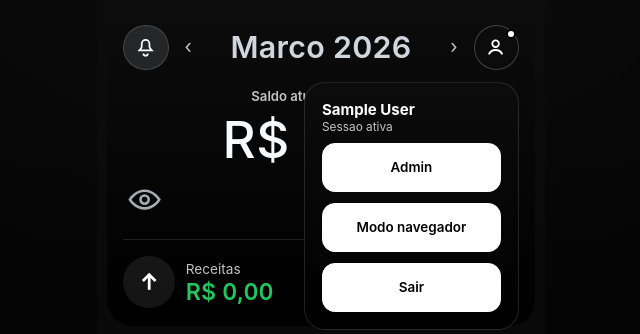
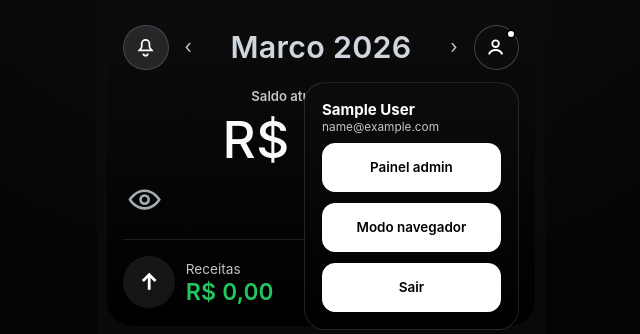
Before and after one commit to Nielssouza/CONTROL_FINANCE, a Django app: page / in a window 1280 px wide, after a click that opens the changed part. Shown: the top 334 px of the page, without its empty margins (319-959 px from the left). Run offline with Django 5.2, Linux system fonts and the light colour scheme; the visitor is signed in with stand-in values (Sample User, id 1); data comes from the database, SQL or seed files in the repository; data that the repository does not hold is empty; some libraries are stand-ins or nearby versions.

Commit message:
Show signup flow and clarify user menu

```diff
--- a/nexo/settings.py
+++ b/nexo/settings.py
@@ -54,7 +54,10 @@ if HEROKU_DYNO and not any("herokuapp.com" in origin for origin in CSRF_TRUSTED_
 if f"https://{default_primary_host}" not in CSRF_TRUSTED_ORIGINS:
     CSRF_TRUSTED_ORIGINS.append(f"https://{default_primary_host}")
 
-PUBLIC_SIGNUP_ENABLED = env_bool("PUBLIC_SIGNUP_ENABLED", default=False)
+PUBLIC_SIGNUP_ENABLED = env_bool(
+    "PUBLIC_SIGNUP_ENABLED",
+    default=RUNSERVER and (not TESTING) and (not HEROKU_DYNO),
+)
 
 
 INSTALLED_APPS = [
--- a/templates/dashboard/home.html
+++ b/templates/dashboard/home.html
@@ -174,10 +174,10 @@
 
                 <div class="dash-user-menu-panel hidden" id="dash-user-menu-panel" role="menu">
                     <p class="dash-user-menu-name">{{ user.get_full_name|default:user.email|default:user.username }}</p>
-                    <p class="dash-user-menu-meta">Sessao ativa</p>
+                    <p class="dash-user-menu-meta">{{ user.email|default:"Sessao ativa" }}</p>
                     <div class="dash-user-menu-actions">
                         {% if user.is_staff %}
-                            <a href="{% url 'admin:index' %}" class="dash-user-menu-link">Admin</a>
+                            <a href="{% url 'admin:index' %}" class="dash-user-menu-link">Painel admin</a>
                         {% endif %}
                         <button type="button" class="dash-user-menu-link" data-view-mode-toggle>Modo navegador</button>
                         <form method="post" action="{% url 'users:logout' %}">
```
